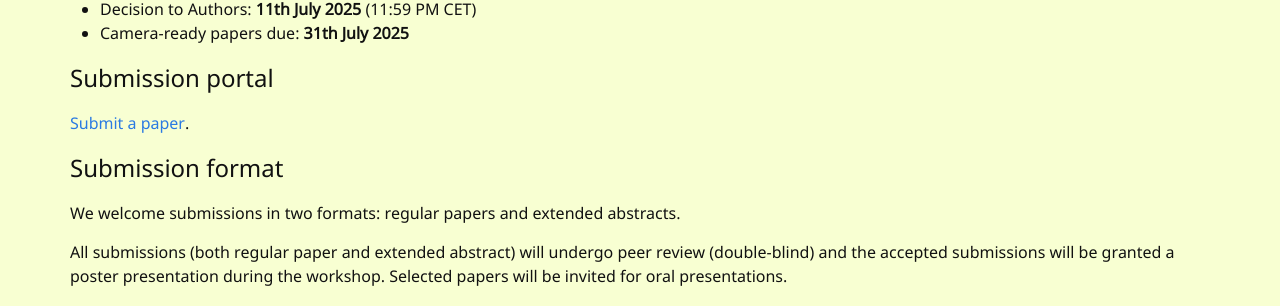
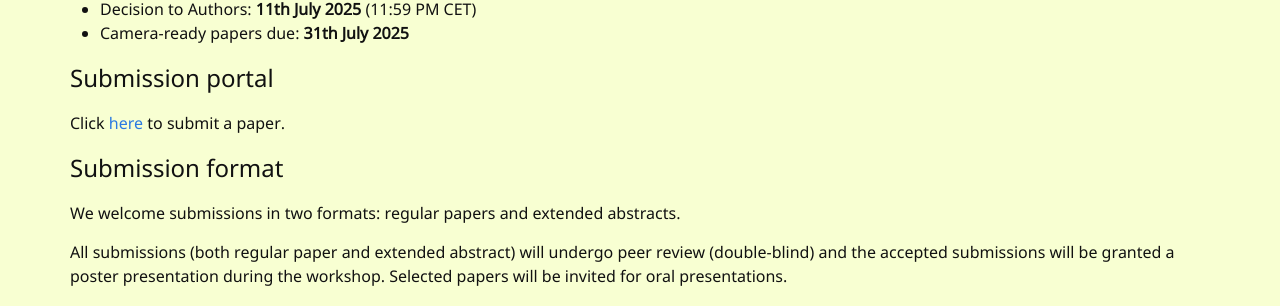
Before and after one commit to 2nd-FAILED-Workshop-ICCV-2025/2nd-FAILED-Workshop-ICCV-2025.github.io, a Jekyll site: the page built from 0-call.md, in a window 1280 px wide. Shown: the part 802-1108 px from the top of the page. Built offline with Jekyll 4.4.1, drawn with Linux system fonts in a browser that asks for light colours.

Commit message:
Update 0-call.md

```diff
--- a/0-call.md
+++ b/0-call.md
@@ -29,7 +29,7 @@ We welcome the submissions of original and high-quality papers including (but no
 
 ## Submission portal
 
-[Submit a paper](https://openreview.net/group?id=thecvf.com/ICCV/2025/Workshop/FAILED).
+Click [here](https://openreview.net/group?id=thecvf.com/ICCV/2025/Workshop/FAILED) to submit a paper.
 
 ## Submission format
 
```
